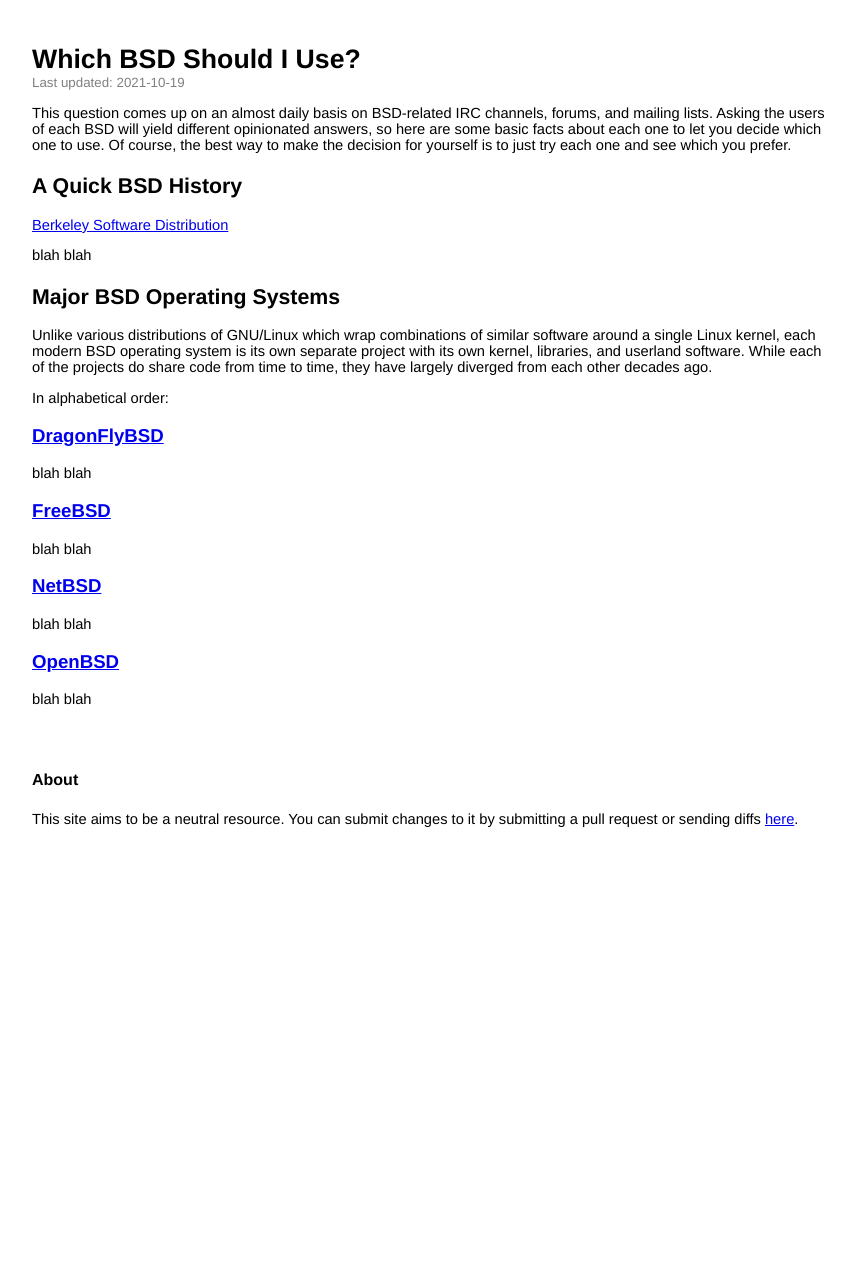
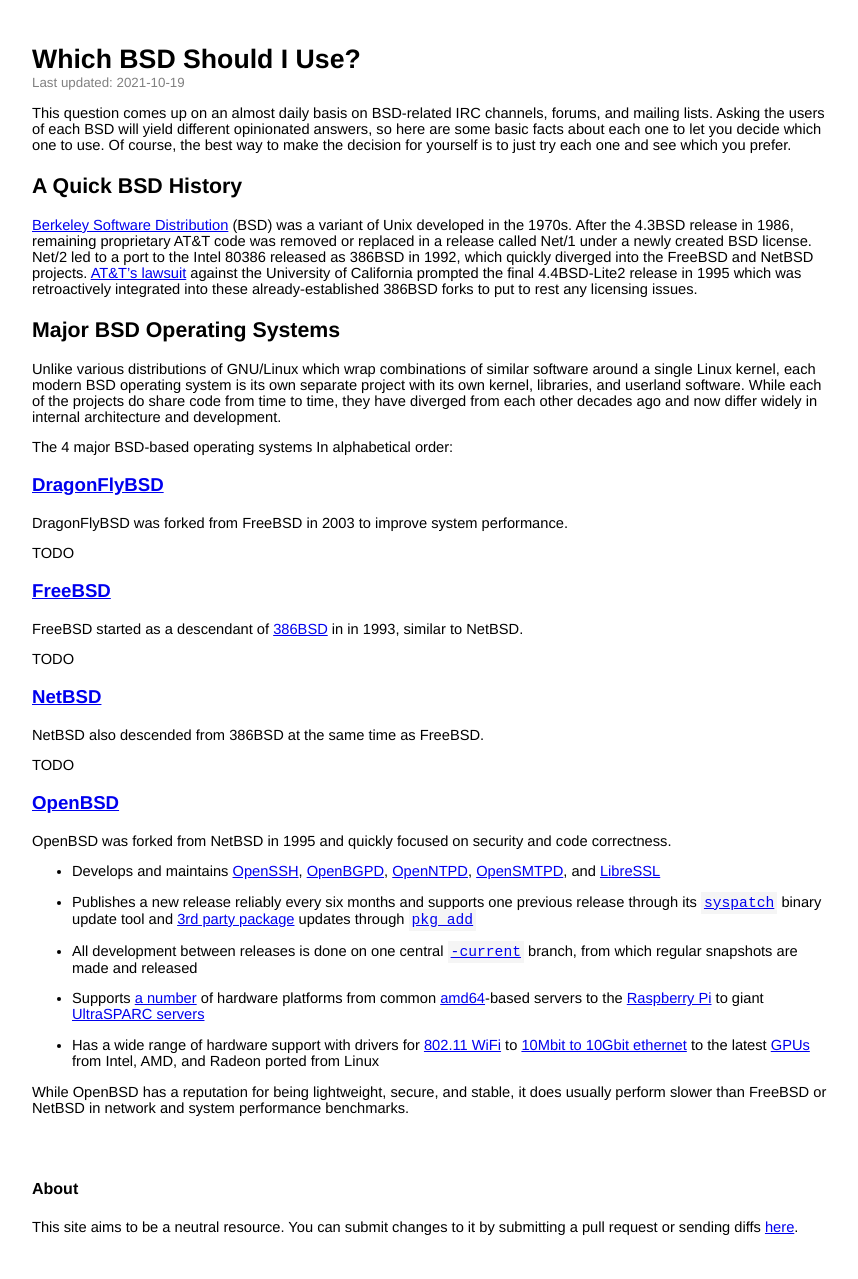
Before and after one commit to oldlaptop/whichbsd, a Jekyll site: the page built from index.md, in a window 1280 px wide. Shown: the whole page, without its empty margins (208-1066 px from the left). Built offline with Jekyll 4.4.1, drawn with Linux system fonts in a browser that asks for light colours; our own code applies the rules of GitHub Pages for plain Markdown files; before the commit the page ends 900 px from its top, so only the background shows below that.

Commit message:
Flesh out BSD history, add some OpenBSD fluff

```diff
--- a/index.md
+++ b/index.md
@@ -16,35 +16,91 @@ one and see which you prefer.
 
 [Berkeley Software
 Distribution](https://en.wikipedia.org/wiki/Berkeley_Software_Distribution)
-
-blah blah
+(BSD) was a variant of Unix developed in the 1970s.
+After the 4.3BSD release in 1986, remaining proprietary AT&T code was removed
+or replaced in a release called Net/1 under a newly created BSD license.
+Net/2 led to a port to the Intel 80386 released as 386BSD in 1992, which
+quickly diverged into the FreeBSD and NetBSD projects.
+[AT&T's lawsuit](https://en.wikipedia.org/wiki/UNIX_System_Laboratories,_Inc._v._Berkeley_Software_Design,_Inc.)
+against the University of California prompted the final 4.4BSD-Lite2 release in
+1995 which was retroactively integrated into these already-established 386BSD
+forks to put to rest any licensing issues.
 
 ## Major BSD Operating Systems
 
 Unlike various distributions of GNU/Linux which wrap combinations of similar
 software around a single Linux kernel, each modern BSD operating system is its
 own separate project with its own kernel, libraries, and userland software.
-While each of the projects do share code from time to time, they have largely
-diverged from each other decades ago.
+While each of the projects do share code from time to time, they have diverged
+from each other decades ago and now differ widely in internal architecture and
+development.
 
-In alphabetical order:
+The 4 major BSD-based operating systems In alphabetical order:
 
 ### [DragonFlyBSD](https://www.dragonflybsd.org/)
 
-blah blah
+DragonFlyBSD was forked from FreeBSD in 2003 to improve system performance.
+
+TODO
 
 ### [FreeBSD](https://www.freebsd.org/)
 
-blah blah
+FreeBSD started as a descendant of
+[386BSD](https://en.wikipedia.org/wiki/386BSD)
+in in 1993, similar to NetBSD.
+
+TODO
 
 ### [NetBSD](https://www.netbsd.org/)
 
-blah blah
+NetBSD also descended from 386BSD at the same time as FreeBSD.
+
+TODO
 
 ### [OpenBSD](https://www.openbsd.org/)
 
-blah blah
+OpenBSD was forked from NetBSD in 1995 and quickly focused on security and code
+correctness.
 
+- Develops and maintains
+[OpenSSH](https://www.openssh.com/),
+[OpenBGPD](https://www.openbgpd.org/),
+[OpenNTPD](http://www.openntpd.org/),
+[OpenSMTPD](http://www.opensmtpd.org/),
+and [LibreSSL](http://www.libressl.org/)
+
+- Publishes a new release reliably every six months and supports one previous
+release through its
+[`syspatch`](https://man.openbsd.org/syspatch)
+binary update tool and
+[3rd party package](https://www.openbsd.org/faq/faq15.html)
+updates through
+[`pkg_add`](https://man.openbsd.org/pkg_add)
+
+- All development between releases is done on one central
+[`-current`](https://www.openbsd.org/faq/faq5.html#Flavors)
+branch, from which regular snapshots are made and released
+
+- Supports
+[a number](https://www.openbsd.org/plat.html)
+of hardware platforms from common
+[amd64](https://www.openbsd.org/amd64.html)-based
+servers to the
+[Raspberry Pi](https://www.openbsd.org/arm64.html)
+to giant
+[UltraSPARC servers](https://www.openbsd.org/sparc64.html)
+
+- Has a wide range of hardware support with drivers for
+[802.11 WiFi](https://man.openbsd.org/?query=wireless&apropos=1&sec=0&arch=default&manpath=OpenBSD-current)
+to
+[10Mbit to 10Gbit ethernet](https://man.openbsd.org/?query=ethernet&apropos=1&sec=0&arch=default&manpath=OpenBSD-current)
+to the latest
+[GPUs](https://man.openbsd.org/inteldrm)
+from Intel, AMD, and Radeon ported from Linux
+
+While OpenBSD has a reputation for being lightweight, secure, and stable, it
+does usually perform slower than FreeBSD or NetBSD in network and system
+performance benchmarks.
 
 #### About
 
```
